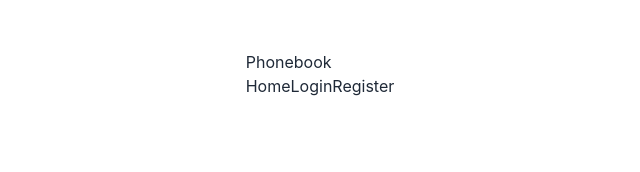
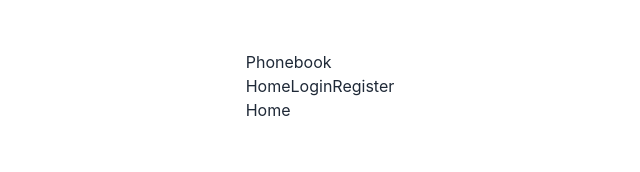
Before and after one commit to Annvel126V/Phone-Book-, a React (Vite) app: page / in a window 1280 px wide. Shown: the top 172 px of the page, without its empty margins (320-960 px from the left). Built offline with nearby package versions, Linux system fonts and the light colour scheme.

Commit message:
fix Layout

```diff
--- a/src/components/Layout/Layout.jsx
+++ b/src/components/Layout/Layout.jsx
@@ -1,10 +1,9 @@
-import { Outlet } from "react-router-dom";
 import AppBar from "../AppBar/AppBar";
-const Layout = () => {
+const Layout = ({ children }) => {
   return (
     <div>
       <AppBar />
-      <Outlet />
+      {children}
     </div>
   );
 };
```
